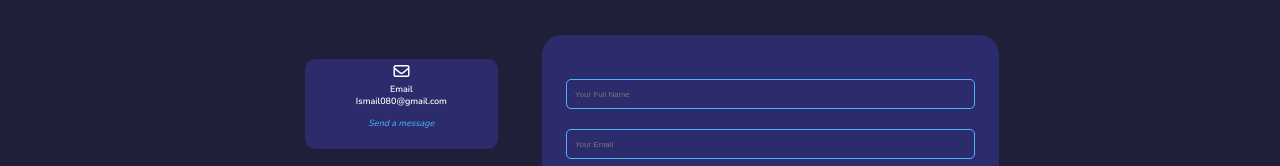
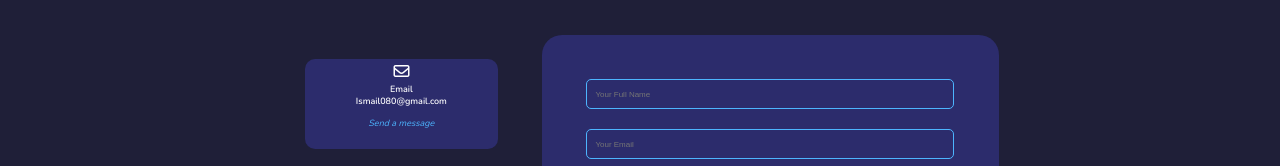
Before and after one commit to Harflexdev/ismailaAfeez, a plain HTML site: page index.html in a window 1280 px wide. Shown: the part 2612-2778 px from the top of the page. Drawn offline with nearby package versions, Linux system fonts and the light colour scheme.

Commit message:
updated input fields ,ADDED and pushed to branch-fix

```diff
--- a/index.html
+++ b/index.html
@@ -295,9 +295,16 @@
             </div>
             <div class="contact-item" data-aos="fade-left">
                 <form action="">
+
+                <div class="input-control">
                     <input type="text" name="" id="" placeholder="Your Full Name">
+                </div>
+                <div class="input-control">
                 <input type="email" name="" id="" placeholder="Your Email">
+                </div>
+                <div class="input-control">
                 <textarea name="" id="" placeholder="Your Message"></textarea>
+            </div>
                 </form>
             </div>
         </div>
--- a/style/style.css
+++ b/style/style.css
@@ -814,10 +814,18 @@ button>a{
     cursor: pointer;
 
 }
+
+.input-control{
+display: flex;
+  width: 100%;
+  justify-content: center;
+  align-content: center;
+
+}
 input{
-    width: 100%;
+    width: 90%;
     margin-top: 20px;
-    outline: 0;
+    outline: none;
     height: 30px;
     padding: 2%;
     font-size: 8px;
```
